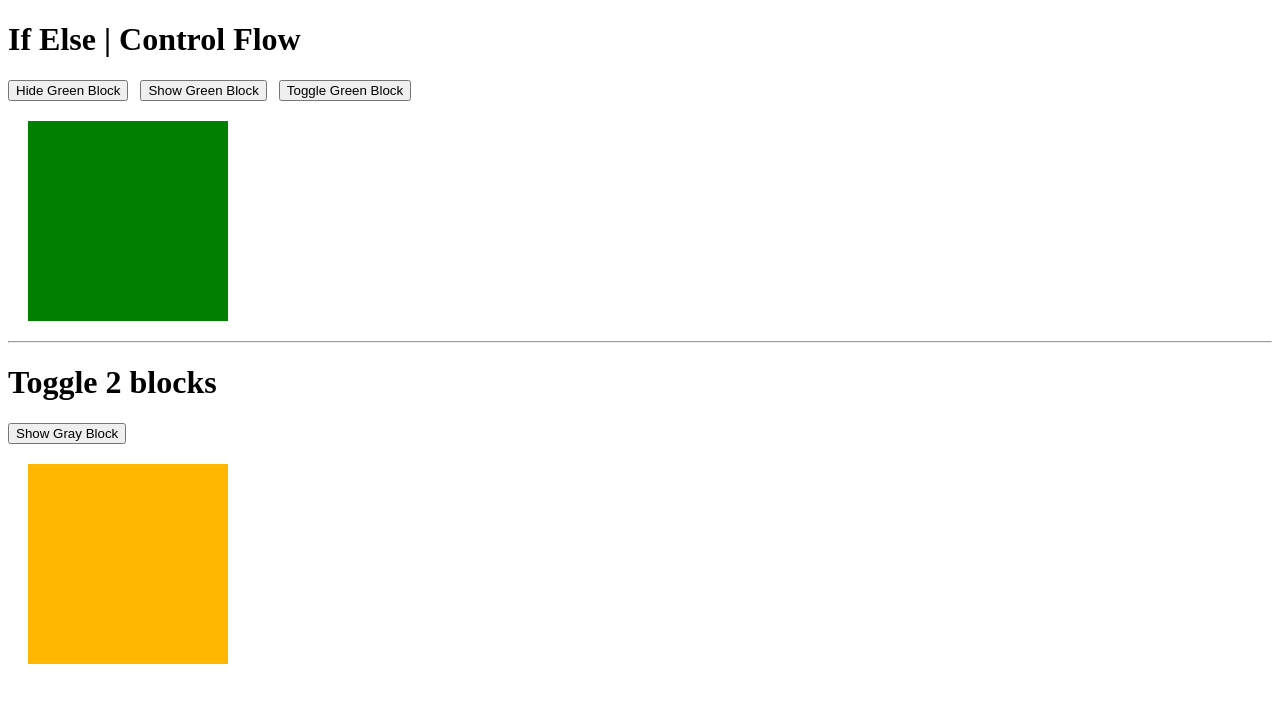
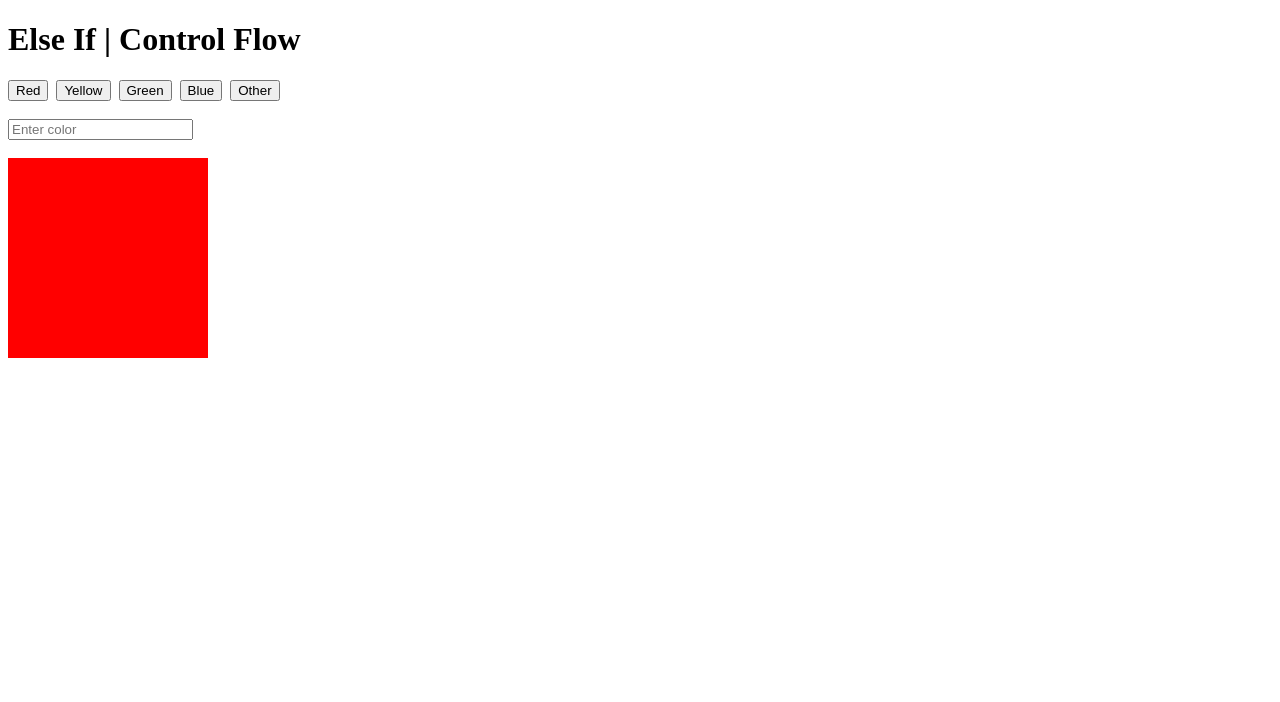
Before and after one commit to chavannikhil802/angular-19-tutorial, an Angular app: page / in a window 1280 px wide. Shown: the top 702 px of the page. Built offline with nearby package versions, Linux system fonts and the light colour scheme.

Commit message:
Completed Chapter 16 - Else If in Angular | Control Flow statement

```diff
--- a/src/app/app.component.html
+++ b/src/app/app.component.html
@@ -1,5 +1,9 @@
+<!-- CHAPTER 16 -->
+<app-chp-16></app-chp-16>
+<!-- END OF CHAPTER 16 -->
+
 <!-- CHAPTER 15 -->
-<app-chp-15></app-chp-15>
+<!-- <app-chp-15></app-chp-15> -->
 <!-- END OF CHAPTER 15 -->
 
 <!-- CHAPTER 14 -->
--- a/src/app/app.component.ts
+++ b/src/app/app.component.ts
@@ -1,5 +1,4 @@
 import { Component } from '@angular/core';
-import { Chp15Component } from './chapters/chp-15/chp-15.component';
 // import { RouterOutlet } from '@angular/router';
 // import { LoginComponent } from './login/login.component';
 // import { SignupComponent } from './signup/signup.component';
@@ -9,6 +8,8 @@ import { Chp15Component } from './chapters/chp-15/chp-15.component';
 // import { Chp12Component } from './chapters/chp-12/chp-12.component';
 // import { Chp13Component } from './chapters/chp-13/chp-13.component';
 // import { Chp14Component } from './chapters/chp-14/chp-14.component';
+// import { Chp15Component } from './chapters/chp-15/chp-15.component';
+import { Chp16Component } from './chapters/chp-16/chp-16.component';
 
 @Component({
   selector: 'app-root',
@@ -22,7 +23,8 @@ import { Chp15Component } from './chapters/chp-15/chp-15.component';
     // Chp12Component,
     // Chp13Component,
     // Chp14Component
-    Chp15Component
+    // Chp15Component,
+    Chp16Component
   ],
   templateUrl: './app.component.html',
   styleUrl: './app.component.css'
--- /dev/null
+++ b/src/app/chapters/chp-16/chp-16.component.css
@@ -0,0 +1,23 @@
+.red-box {
+    background-color: red
+}
+.yellow-box {
+    background-color: yellow
+}
+.green-box {
+    background-color: green;
+}
+.blue-box {
+    background-color: blue;
+}
+.other-box {
+    background-color: black;
+}
+.red-box,
+.yellow-box,
+.green-box,
+.blue-box,
+.other-box {
+    width: 200px;
+    height: 200px;
+}
--- /dev/null
+++ b/src/app/chapters/chp-16/chp-16.component.html
@@ -0,0 +1,29 @@
+<h1>Else If | Control Flow</h1>
+
+<button (click)="changeColor('red')">Red</button>&nbsp;
+<button (click)="changeColor('yellow')">Yellow</button>&nbsp;
+<button (click)="changeColor('green')">Green</button>&nbsp;
+<button (click)="changeColor('blue')">Blue</button>&nbsp;
+<button (click)="changeColor('other')">Other</button>
+
+<br><br>
+
+<input type="text" (input)="handleInputColor($event)" placeholder="Enter color">
+
+<br><br>
+
+@if(color == "red") {
+    <div class="red-box"></div>
+}
+@else if (color == "yellow") {
+    <div class="yellow-box"></div>
+}
+@else if (color == "green") {
+    <div class="green-box"></div>
+}
+@else if (color == "blue") {
+    <div class="blue-box"></div>
+}
+@else {
+    <div class="other-box"></div>
+}
--- /dev/null
+++ b/src/app/chapters/chp-16/chp-16.component.ts
@@ -0,0 +1,20 @@
+import { Component } from '@angular/core';
+
+@Component({
+  selector: 'app-chp-16',
+  imports: [],
+  templateUrl: './chp-16.component.html',
+  styleUrl: './chp-16.component.css'
+})
+export class Chp16Component {
+
+  color: string = "red";
+
+  changeColor(blockColor: string) {
+    this.color = blockColor;
+  }
+
+  handleInputColor(event: Event) {
+    this.color = (event.target as HTMLInputElement).value;
+  }
+}
```
Also changed, not shown: 1 other file (tests, documents, lock files or other folders).
